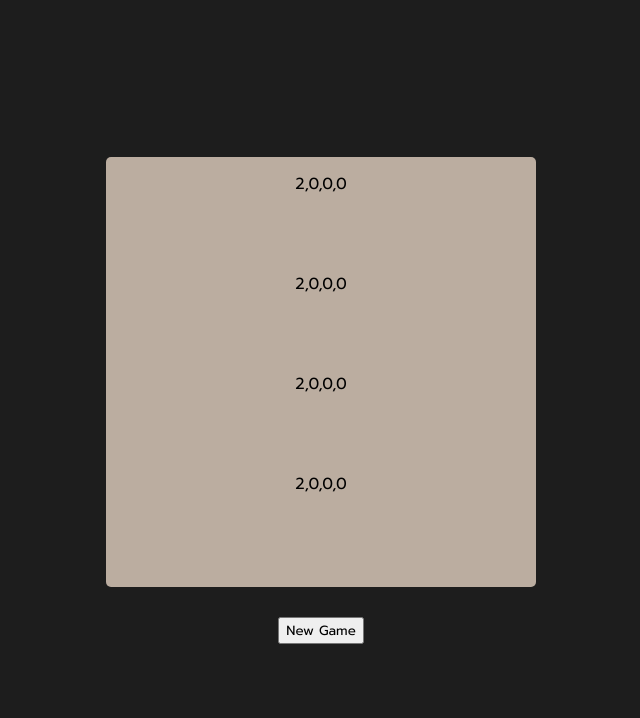
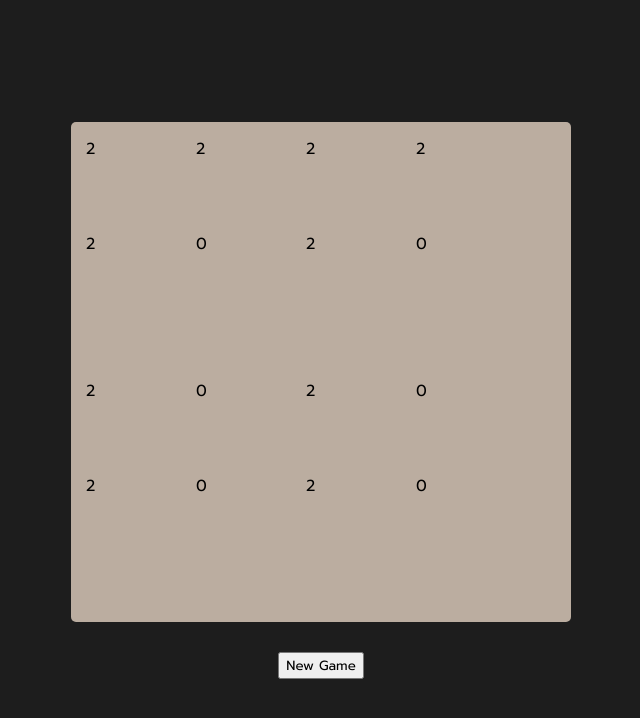
Before and after one commit to yifan117/my-portfolio, a SvelteKit app: page /2048 in a window 1280 px wide. Shown: the top 718 px of the page, without its empty margins (319-959 px from the left). Built offline with nearby package versions, Linux system fonts and the light colour scheme.

Commit message:
need to fix grid

```diff
--- a/src/routes/2048/+page.svelte
+++ b/src/routes/2048/+page.svelte
@@ -1,11 +1,10 @@
 <script lang="ts">
 	import { onMount } from "svelte";
-	import { element } from "svelte/internal";
 
     let gameArr = [
+        [2, 2, 2, 2],
         [2, 0, 0, 0],
-        [2, 0, 0, 0],
-        [2, 0, 0, 0],
+        [2, 2, 2, 2],
         [2, 0, 0, 0]
     ]
 
@@ -81,6 +80,10 @@
         }
     }
 
+    function check_loss() {
+        console.log("placeholder");
+    }
+
     function resetGame(): void {
 
         for (let i = 0; i < 4; i++) {
@@ -95,11 +98,13 @@
 
     function move_up() {
 
+        for (let a = 0; a < 4; a++) {
+
             let temp_array: number[] = new Array();
 
             for (let i = 0; i < 4; i++) {
-            if (gameArr[i][0] != 0) {
-                temp_array.push(gameArr[i][0]);
+                if (gameArr[i][a] != 0) {
+                    temp_array.push(gameArr[i][a]);
                 }
             }
 
@@ -107,29 +112,34 @@
                 temp_array.push(0);        }
 
             for (let i = 0; i < 4; i++) {
-            gameArr[i][0] = temp_array[i];
+                gameArr[i][a] = temp_array[i];
+            }
+        }
+    }
+
+    function merge_up() {
+
+        for (let a = 0; a < 4; a++) {
+
+            for (let i = 0; i < 3; i++) {
+                if (gameArr[i][a] === gameArr[i+1][a]) {
+                    gameArr[i][a] = gameArr[i][a] * 2;
+                    gameArr[i+1][a] = 0;
+                }
+            }
         }
 
     }
 
-    function merge_up() {
-        for (let i = 0; i < 3; i++) {
-            if (gameArr[i][0] === gameArr[i+1][0]) {
-                gameArr[i][0] = gameArr[i][0] * 2;
-                gameArr[i+1][0] = 0;
-            }
-        }
+    function move_down() {
 
-        move_up();
-    }
-
-    function move_down() {
+        for (let a = 0; a < 4; a++) {
 
             let temp_array: number[] = new Array();
 
             for (let i = 0; i < 4; i++) {
-            if (gameArr[i][0] != 0) {
-                temp_array.push(gameArr[i][0]);
+                if (gameArr[i][a] != 0) {
+                    temp_array.push(gameArr[i][a]);
                 }
             }
 
@@ -139,29 +149,34 @@
                 temp_array.reverse();
 
             for (let i = 0; i < 4; i++) {
-            gameArr[i][0] = temp_array[i];
+                gameArr[i][a] = temp_array[i];
+            }
         }
     }
 
 
     function merge_down() {
+
+        for (let a = 0; a < 4; a++) {
             for (let i = 3; i > 0; i--) {
-            if (gameArr[i][0] === gameArr[i-1][0]) {
-                gameArr[i][0] = gameArr[i][0] * 2;
-                gameArr[i-1][0] = 0;
+                if (gameArr[i][a] === gameArr[i-1][a]) {
+                    gameArr[i][a] = gameArr[i][a] * 2;
+                    gameArr[i-1][a] = 0;
+                }
             }
         }
 
-        move_down();
     }
 
     function move_right() {
 
+        for (let a = 0; a < 4; a++) {
+
             let temp_array: number[] = new Array();
 
             for (let i = 0; i < 4; i++) {
-            if (gameArr[0][i] != 0) {
-                temp_array.push(gameArr[0][i]);
+                if (gameArr[a][i] != 0) {
+                    temp_array.push(gameArr[a][i]);
                 }
             }
 
@@ -172,49 +187,56 @@
             temp_array.reverse();
 
             for (let i = 0; i < 4; i++) {
-            gameArr[0][i] = temp_array[i];
+                gameArr[a][i] = temp_array[i];
+            }
         }
     }
 
 
     function merge_right() {
+        for (let a = 0; a < 4; a++) {
             for (let i = 3; i > 0; i--) {
-            if (gameArr[0][i] === gameArr[0][i-1]) {
-                gameArr[0][i] = gameArr[0][i] * 2;
-                gameArr[0][i-1] = 0;
+                if (gameArr[a][i] === gameArr[a][i-1]) {
+                    gameArr[a][i] = gameArr[a][i] * 2;
+                    gameArr[a][i-1] = 0;
+                }
             }
         }
 
-        move_right();
     }
 
     function move_left() {
 
+        for (let a = 0; a < 4; a++) {
+
             let temp_array: number[] = new Array();
 
             for (let i = 0; i < 4; i++) {
-            if (gameArr[0][i] != 0) {
-                temp_array.push(gameArr[0][i]);
+                if (gameArr[a][i] != 0) {
+                    temp_array.push(gameArr[a][i]);
                 }
             }
 
         while (temp_array.length <= 3) {
-            temp_array.push(0);        }
+            temp_array.push(0);
+        }
 
             for (let i = 0; i < 4; i++) {
-            gameArr[0][i] = temp_array[i];
+                gameArr[a][i] = temp_array[i];
+            }
         }
     }
 
     function merge_left() {
+        for (let a = 0; a < 4; a++) {
             for (let i = 0; i < 3; i++) {
-            if (gameArr[0][i] === gameArr[0][i+1]) {
-                gameArr[0][i] = gameArr[0][i] * 2;
-                gameArr[0][i+1] = 0;
+                if (gameArr[a][i] === gameArr[a][i+1]) {
+                    gameArr[a][i] = gameArr[a][i] * 2;
+                    gameArr[a][i+1] = 0;
+                }
             }
         }
 
-        move_left();
     }
 
     function keyLeft() {
@@ -222,24 +244,37 @@
 
         move_left();
         merge_left();
+        move_left();
+        check_loss();
+        randomFill();
+
     }
 
     function keyRight() {
         console.log("right");
         move_right();
         merge_right();
+        move_right();
+        check_loss();
+        randomFill();
     }
 
     function keyUp() {
         console.log("up");
         move_up();
         merge_up();
+        move_up();
+        check_loss();
+        randomFill();
     }
 
     function keyDown() {
         console.log("down");
         move_down();
         merge_down();
+        move_down();
+        check_loss();
+        randomFill();
     }
 
 </script>
@@ -250,10 +285,12 @@
 <div class="page">
     <div class="arrayContainer">
         <div class="array">
-            {#each gameArr as element, i (element)}
+            {#each Array(4) as ab, a}
+                {#each Array(4) as _, i}
                     <div class="element">
-                    {element}
+                        {gameArr[i][a]}
                     </div>
+                {/each}
             {/each}
         </div>
     </div>
@@ -295,10 +332,12 @@
 }
 
 .arrayContainer {
-    display: grid;
+    display: flex;
+    flex-direction: row;
     align-items: center;
     justify-content: center;
     background-color: var(--box-color);
+    min-width: min-content;
     max-width: 470px;
     aspect-ratio: 1;
     padding: 15px;
@@ -307,18 +346,18 @@
 
 .array {
     display: grid;
-    grid-template-columns: 1fr;
-    grid-area: 3px;
-    grid-auto-rows: 100px;
-    grid-auto-columns: 100px;
+    height: 470px;
+    width: 470px;
+    grid-template-columns: 100px 100px 100px 100px;
+    grid-template-rows: 80px auto 80px;
+    column-gap: 10px;
+    row-gap: 15px;
 }
 
 .element {
-    display: grid;
-    grid-template-columns: 1fr;
-    grid-area: 3px;
-    grid-auto-rows: 100px;
-    grid-auto-columns: 100px;
+    display: flex;
+    height: 100%;
+    width: 100%;
 }
 
 </style>
```
Lines whose indentation alone changed are shown as unchanged.
